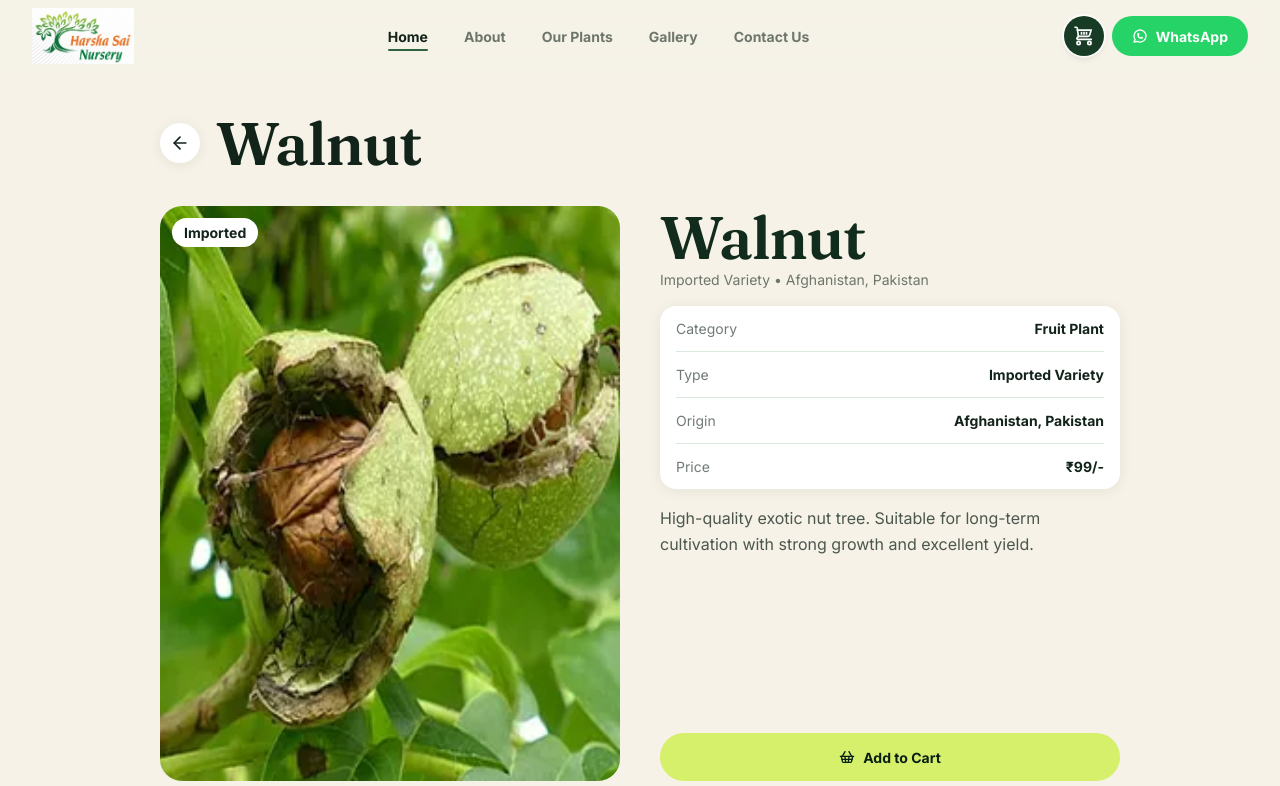
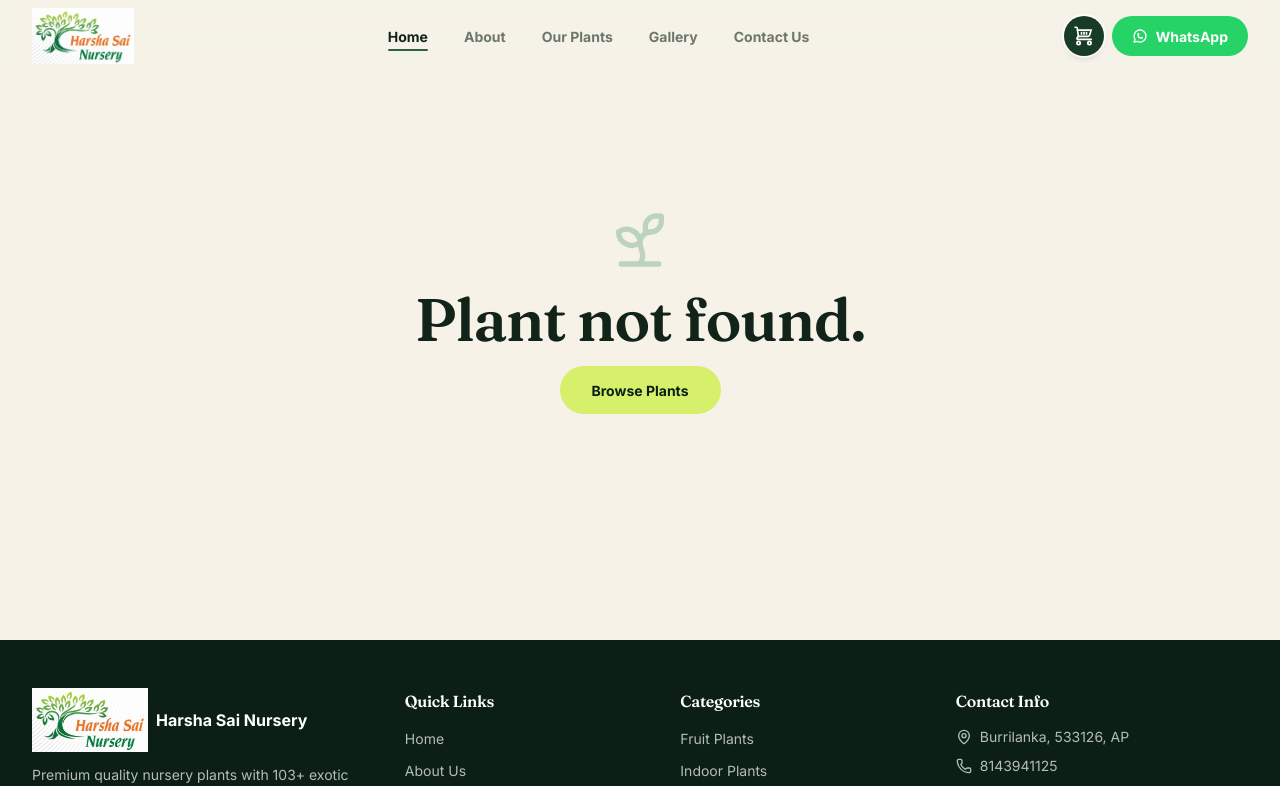
Before and after one commit to aravindpulluri116/harshasainursery_staffarc_aravind, a Next.js app: page /plants/1 in a window 1280 px wide. Shown: the top 786 px of the page. Built offline with nearby package versions, Linux system fonts and the light colour scheme.

Commit message:
Clear plant data and initialize with empty array
Removed the existing plant data and replaced it with an empty array.

```diff
--- a/src/data/plants.js
+++ b/src/data/plants.js
@@ -1,202 +1,3 @@
-export const plants = [
- {
-  "id": 1,
-  "name": "Walnut",
-  "image": "/plants/image_copy.webp",
-  "origin": "Afghanistan, Pakistan",
-  "type": "Imported Variety",
-  "tag": "imported",
-  "wholesale": 99,
-  "desc": "High-quality exotic nut tree. Suitable for long-term cultivation with strong growth and excellent yield."
- },
- {
-  "id": 2,
-  "name": "Banana Sapota",
-  "image": "/plants/image_copy_2.webp",
-  "origin": "Thailand",
-  "type": "Imported Variety",
-  "tag": "imported",
-  "wholesale": 99,
-  "desc": "Unique fruit combining the sweetness of sapota with a banana-like elongated shape. Highly productive."
- },
- {
-  "id": 3,
-  "name": "400G Thai Sapota",
-  "image": "/plants/image_copy_3.webp",
-  "origin": "Thailand",
-  "type": "Imported Variety",
-  "tag": "imported",
-  "wholesale": 99,
-  "desc": "A large-sized sapota variety known for its impressive weight and extra sweet, granular texture."
- },
- {
-  "id": 4,
-  "name": "Kalapathi Sapota",
-  "image": "/plants/image_copy_4.webp",
-  "origin": "India",
-  "type": "Best Seller",
-  "tag": "bestseller",
-  "wholesale": 99,
-  "desc": "Popular round-shaped sapota with sweet, granular flesh. Very high yielding and commercial variety."
- },
- {
-  "id": 5,
-  "name": "Nam Dok Mai Gold Mango",
-  "image": "/plants/image_copy_5.webp",
-  "origin": "Thailand",
-  "type": "Imported Variety",
-  "tag": "imported",
-  "wholesale": 99,
-  "desc": "The famous golden mango of Thailand. Exceptionally sweet, fiberless, and premium dessert quality."
- },
- {
-  "id": 6,
-  "name": "Red Ivory",
-  "image": "/plants/image_copy_6.webp",
-  "origin": "Thailand",
-  "type": "Imported Variety",
-  "tag": "imported",
-  "wholesale": 99,
-  "desc": "Stunning large mango with a deep red-to-ivory skin. Known for its aromatic, sweet, and firm pulp."
- },
- {
-  "id": 7,
-  "name": "Kasturi Mango",
-  "image": "/plants/image_copy_7.webp",
-  "origin": "Indonesia",
-  "type": "Exotic",
-  "tag": "exotic",
-  "wholesale": 99,
-  "desc": "A unique dark purple, almost black mango. Intensely aromatic and sweet, a rare collector's choice."
- },
- {
-  "id": 8,
-  "name": "Lemon (Just Mango Thai)",
-  "image": "/plants/image_copy_8.webp",
-  "origin": "Thailand",
-  "type": "Imported Variety",
-  "tag": "imported",
-  "wholesale": 99,
-  "desc": "A unique Thai mango variety with a refreshing, citrusy undertone and bright yellow flesh."
- },
- {
-  "id": 9,
-  "name": "Kat Mann Mango",
-  "image": "/plants/image_copy_9.webp",
-  "origin": "Thailand",
-  "type": "Imported Variety",
-  "tag": "imported",
-  "wholesale": 99,
-  "desc": "Commercial-grade Thai mango known for its large size, consistent sweetness, and long shelf life."
- },
- {
-  "id": 10,
-  "name": "Red All Time Mango",
-  "image": "/plants/image_copy_10.webp",
-  "origin": "Thailand",
-  "type": "Imported Variety",
-  "tag": "imported",
-  "wholesale": 99,
-  "desc": "A variety that fruits multiple times a year. Beautiful reddish blush when ripe and very sweet."
- },
- {
-  "id": 11,
-  "name": "Miyazaki Mango",
-  "image": "/plants/image_copy_11.webp",
-  "origin": "Japan",
-  "type": "Premium Imported",
-  "tag": "imported",
-  "wholesale": 99,
-  "desc": "The world's most expensive mango. Ruby-red skin with exceptional sweetness and an aromatic melt-in-mouth texture."
- },
- {
-  "id": 12,
-  "name": "Blue Mango",
-  "image": "/plants/image_copy_12.webp",
-  "origin": "Thailand",
-  "type": "Exotic",
-  "tag": "exotic",
-  "wholesale": 99,
-  "desc": "Unique Thai variety with a distinct bluish-green tint when young. Matures into a very sweet dessert mango."
- },
- {
-  "id": 13,
-  "name": "Arzoboi",
-  "image": "/plants/image_copy_13.webp",
-  "origin": "Thailand",
-  "type": "Imported Variety",
-  "tag": "imported",
-  "wholesale": 99,
-  "desc": "Premium Thai mango variety prized for its unique shape and high sugar content."
- },
- {
-  "id": 14,
-  "name": "4 Season Longan",
-  "image": "/plants/image_copy_210.webp",
-  "origin": "Brazil",
-  "type": "Exotic",
-  "tag": "exotic",
-  "wholesale": 99,
-  "desc": "A vibrant yellow tropical fruit with a tangy-sweet flavor profile, perfect for exotic fruit gardens."
- },
- {
-  "id": 15,
-  "name": "Sweet Santhol",
-  "image": "/plants/image_copy_15.webp",
-  "origin": "Philippines",
-  "type": "Exotic",
-  "tag": "exotic",
-  "wholesale": 99,
-  "desc": "Also known as Cotton Fruit. This sweet variety has thick skin and delicious, soft, cottony segments inside."
- },
- {
-  "id": 16,
-  "name": "Velvet Apple",
-  "image": "/plants/image_copy_16.webp",
-  "origin": "Philippines",
-  "type": "Exotic",
-  "tag": "exotic",
-  "wholesale": 99,
-  "desc": "A striking fruit with a velvety, reddish-brown skin and a rich, creamy, cheese-like white flesh."
- },
- {
-  "id": 17,
-  "name": "Red Longan",
-  "image": "/plants/image_copy_17.webp",
-  "origin": "Thailand",
-  "type": "Premium Imported",
-  "tag": "exotic",
-  "wholesale": 99,
-  "desc": "A rare and beautiful longan variety with red skin and incredibly sweet, translucent flesh."
- },
- {
-  "id": 18,
-  "name": "Season Longan",
-  "image": "/plants/image_copy_18.webp",
-  "origin": "Thailand",
-  "type": "Imported Variety",
-  "tag": "imported",
-  "wholesale": 99,
-  "desc": "Reliable and high-yielding longan variety that fruits abundantly during the main harvest season."
- },
- {
-  "id": 19,
-  "name": "Diamond River Longan",
-  "image": "/plants/image_copy_19.webp",
-  "origin": "Thailand",
-  "type": "Imported Variety",
-  "tag": "imported",
-  "wholesale": 99,
-  "desc": "A top-quality longan variety noted for its consistent fruiting and thin-skinned, sweet fruits."
- },
- {
-  "id": 20,
-  "name": "Pink Longan",
-  "image": "/plants/image_copy_20.webp",
-  "origin": "Thailand",
-  "type": "Exotic",
-  "tag": "exotic",
-  "wholesale": 99,
-  "desc": "Known for the subtle pinkish hue of its pulp. Extremely sweet and juicy with a small seed."
- },
-];
+// Placeholder catalogue removed - real plant list to be supplied by the nursery.
+// Previous list is recoverable from git history.
+export const plants = [];
```
